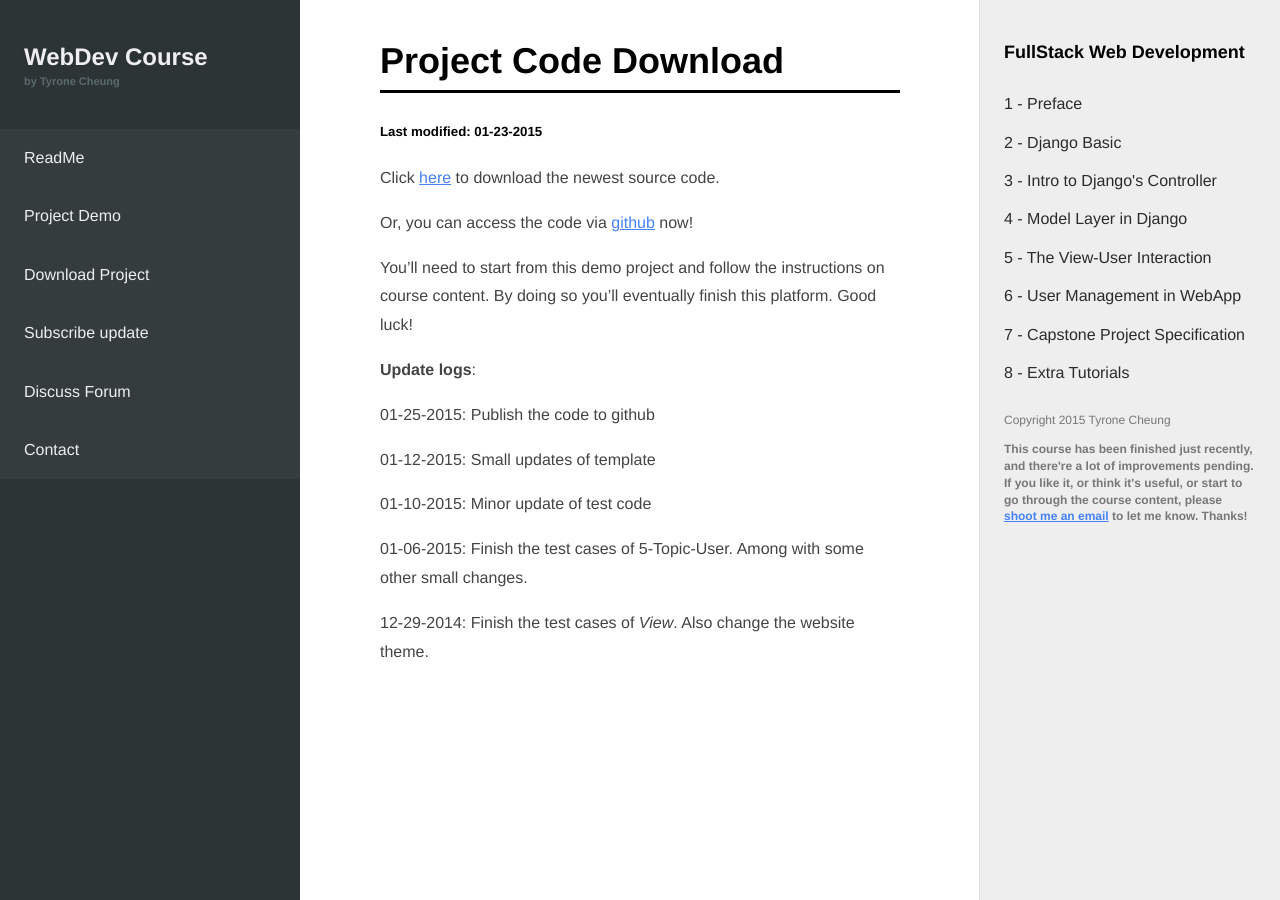
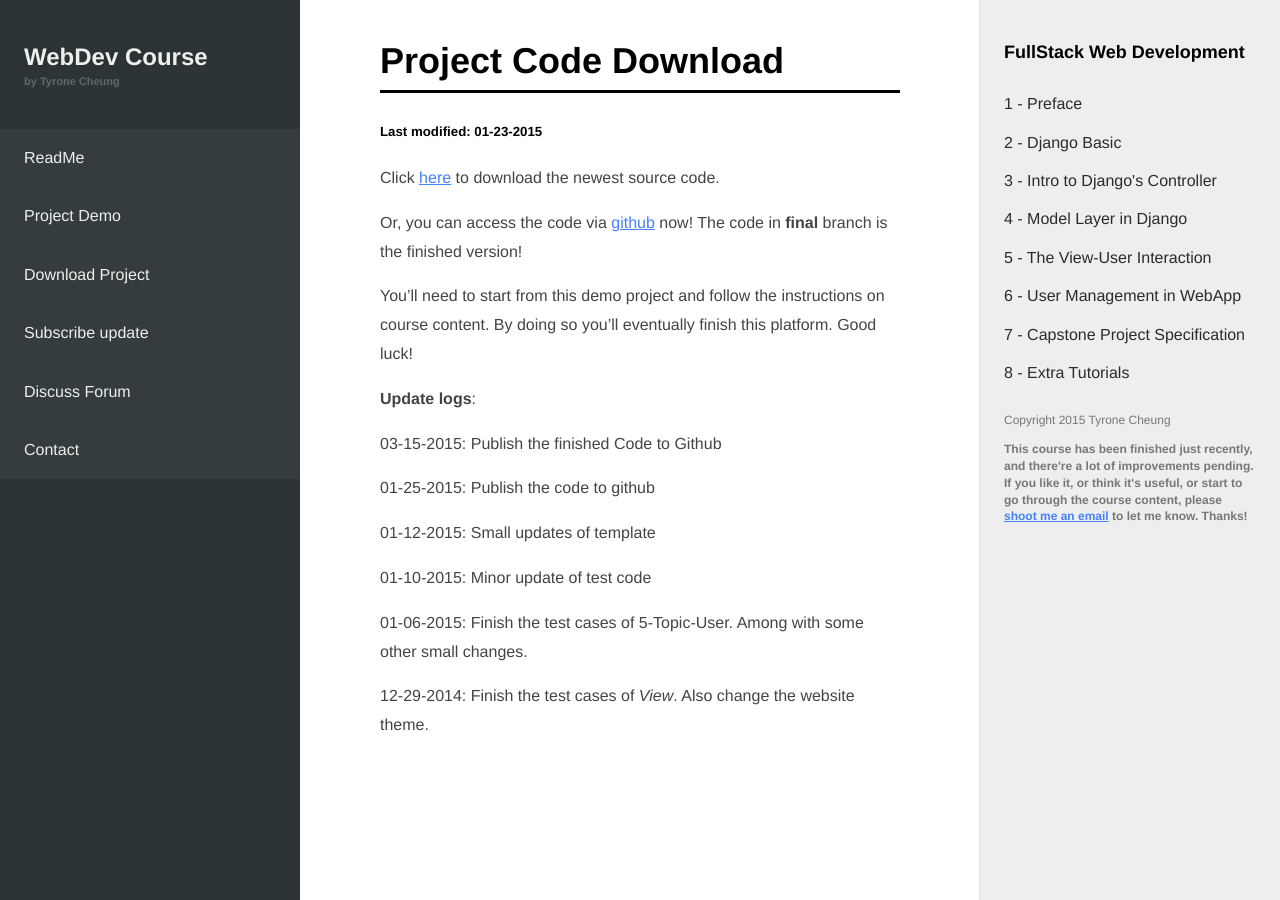
Before and after one commit to WebCoursify/webcoursify.github.io, a Jekyll site: the page built from ProjectCode.md, in a window 1280 px wide. Built offline with Jekyll 4.4.1, drawn with Linux system fonts in a browser that asks for light colours; nearby versions of some CDN libraries; a script that is not in the unit is left out; comment, search, counter and statistics services are not loaded.

Commit message:
upload finished code

```diff
--- a/ProjectCode.md
+++ b/ProjectCode.md
@@ -10,11 +10,13 @@ comments: true
 
 Click [here](/files/project-01-12-2015.tar) to download the newest source code.
 
-Or, you can access the code via [github](https://github.com/WebCoursify/src-code-for-full-stack-web-platform) now!
+Or, you can access the code via [github](https://github.com/WebCoursify/src-code-for-full-stack-web-platform) now! The code in **final** branch is the finished version!
 
 You'll need to start from this demo project and follow the instructions on course content. By doing so you'll eventually finish this platform. Good luck!
 
 **Update logs**:
+
+03-15-2015: Publish the finished Code to Github
 
 01-25-2015: Publish the code to github
 
--- a/_data/nav.json
+++ b/_data/nav.json
@@ -4,7 +4,7 @@
   		"name": "ReadMe"
   	},
 	{
-		"url": "http://webdemo.zhangty.me/",
+		"url": "http://webdemo.zhangty.me:8086/",
   		"name": "Project Demo"
 	},
 	{
```
